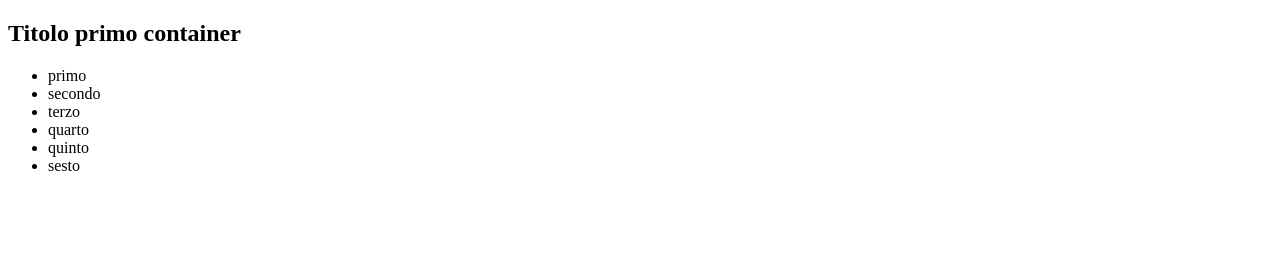
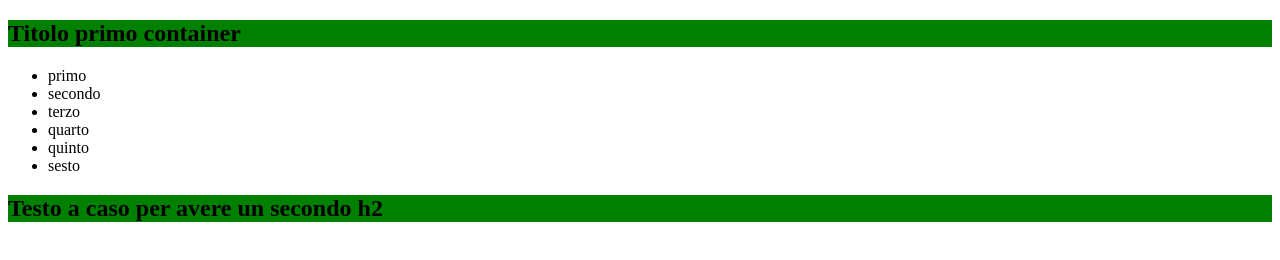
Before and after one commit to salvoab/selettori-speciali, a plain HTML site: page index.html in a window 1280 px wide. Drawn offline with Linux system fonts and the light colour scheme.

Commit message:
Descendant selector
Aggiunto in css un descendant selector

```diff
--- a/css/style.css
+++ b/css/style.css
@@ -0,0 +1,4 @@
+/*Descendant Selector*/
+div h2{
+  background: green;
+}
--- a/index.html
+++ b/index.html
@@ -3,6 +3,7 @@
   <head>
     <meta charset="utf-8">
     <title>Prova Selettori</title>
+    <link rel="stylesheet" href="css/style.css">
   </head>
   <body>
 
@@ -16,6 +17,7 @@
         <li>quinto</li>
         <li>sesto</li>
       </ul>
+      <h2>Testo a caso per avere un secondo h2</h2>
     </div>
 
   </body>
```
